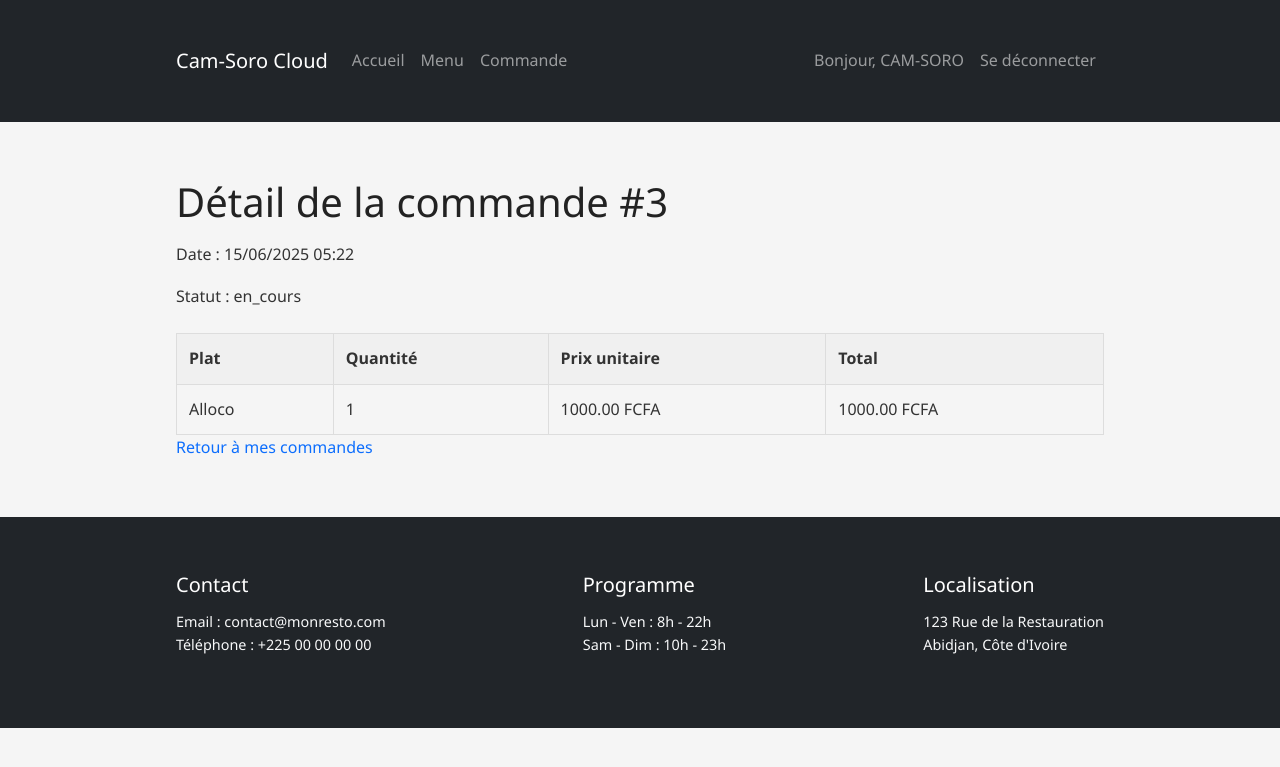
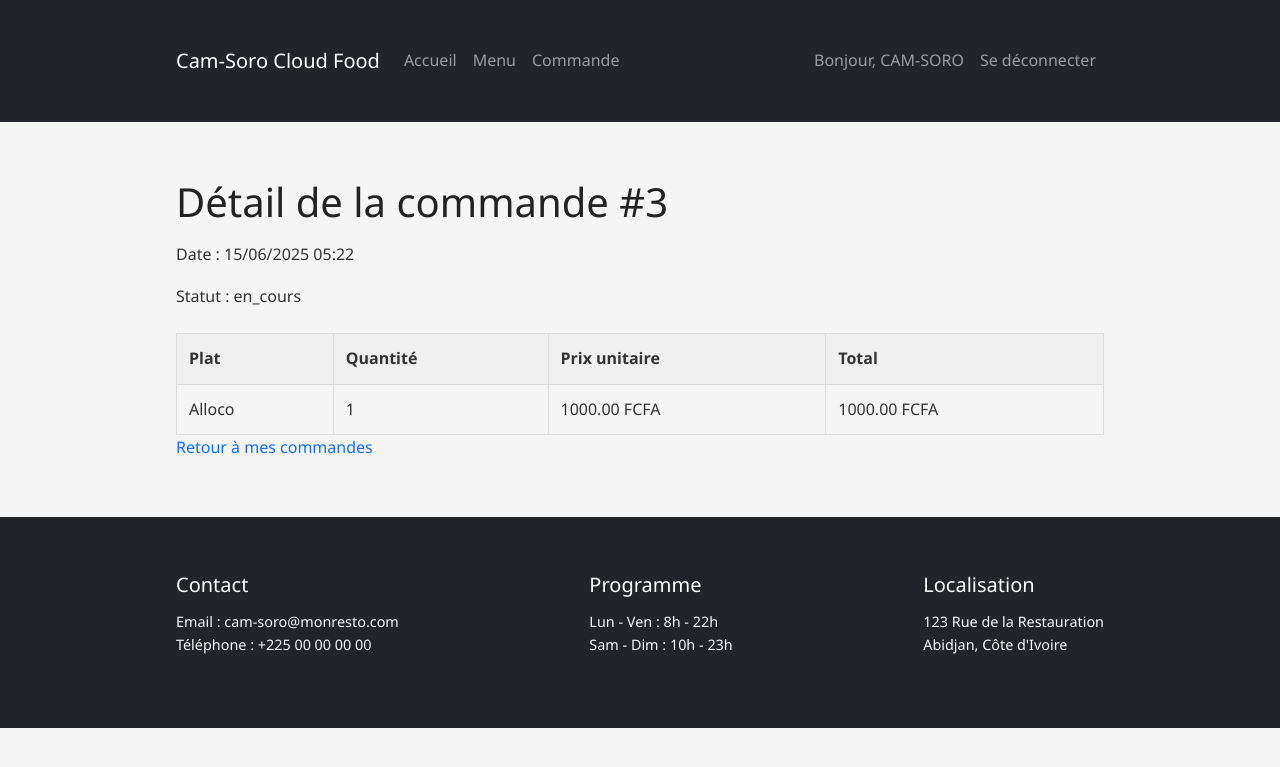
Before and after one commit to CAMARAlerobot/Cam-Soro-Cloud, a Django app: page /commande/3/ in a window 1280 px wide. Shown: the top 767 px of the page. Run offline with Django 4.2, Linux system fonts and the light colour scheme; a user stored in the database is signed in; data comes from the database, SQL or seed files in the repository; both versions use the stored data as it was after the commit.

Commit message:
modif base

```diff
--- a/src/app/templates/app/base.html
+++ b/src/app/templates/app/base.html
@@ -4,7 +4,7 @@
 <head>
     <meta charset="UTF-8" />
     <meta name="viewport" content="width=device-width, initial-scale=1" />
-    <title>{% block title %}Cam-Soro Cloud{% endblock %}</title>
+    <title>{% block title %}Cam-Soro Cloud Food{% endblock %}</title>
     <!-- Bootstrap CSS (CDN) -->
     <link href="https://cdn.jsdelivr.net/npm/bootstrap@5.3.0/dist/css/bootstrap.min.css" rel="stylesheet" />
     <link rel="stylesheet" href="{% static 'app/css/styles.css' %}"/>
@@ -15,7 +15,7 @@
 <!-- Navbar -->
 <nav class="navbar navbar-expand-lg navbar-dark bg-dark">
   <div class="container">
-    <a class="navbar-brand" href="{% url 'app:menu_list' %}">Cam-Soro Cloud</a>
+    <a class="navbar-brand" href="{% url 'app:home' %}">Cam-Soro Cloud Food</a>
     <button
       class="navbar-toggler"
       type="button"
@@ -31,7 +31,7 @@
     <div class="collapse navbar-collapse" id="navbarNav">
       <ul class="navbar-nav me-auto mb-2 mb-lg-0">
         <li class="nav-item">
-          <a class="nav-link" href="{% url 'app:menu_list' %}">Accueil</a>
+          <a class="nav-link" href="{% url 'app:home' %}">Accueil</a>
         </li>
         <li class="nav-item">
           <a class="nav-link" href="{% url 'app:menu_list' %}">Menu</a>
@@ -70,7 +70,7 @@
   <div class="container d-flex justify-content-between">
     <div>
       <h5>Contact</h5>
-      <p>Email : contact@monresto.com<br>Téléphone : +225 00 00 00 00</p>
+      <p>Email : cam-soro@monresto.com<br>Téléphone : +225 00 00 00 00</p>
     </div>
     <div>
       <h5>Programme</h5>
```
Also changed, not shown: src/db.sqlite3.
